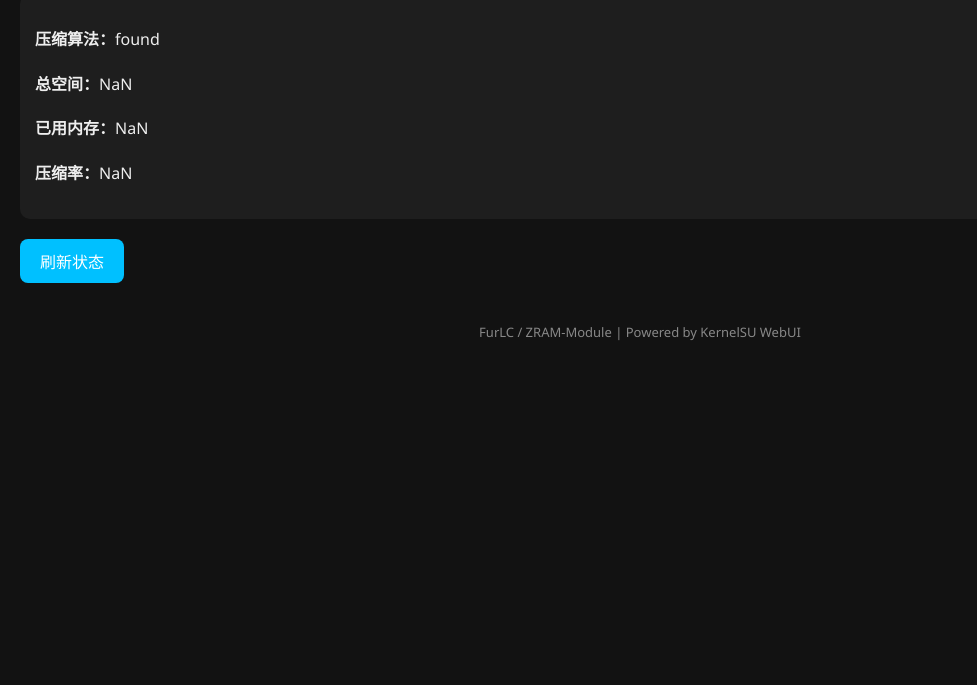
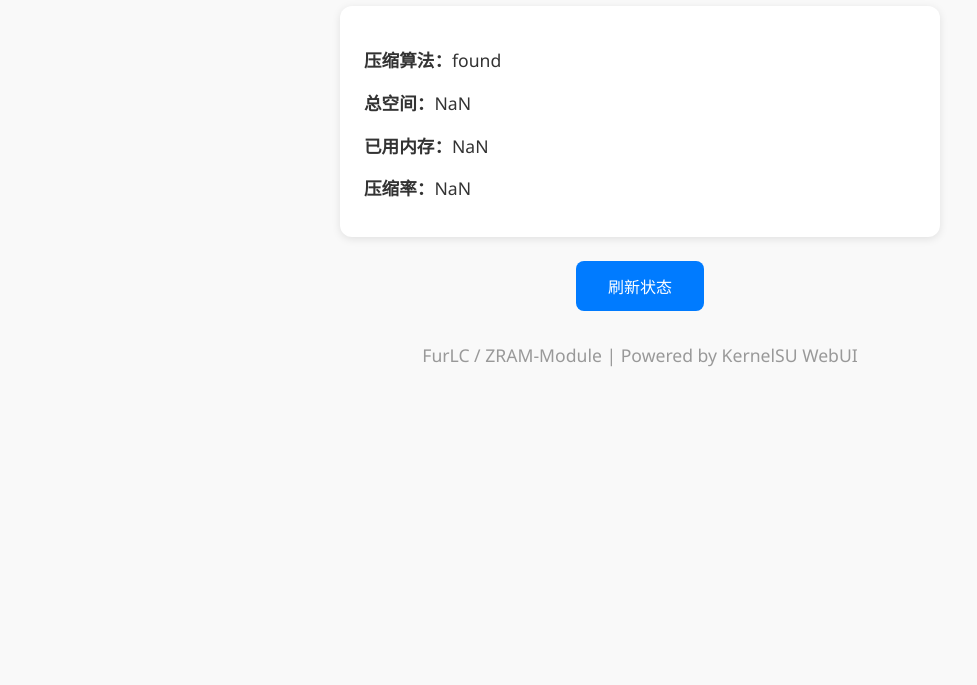
Before and after one commit to xx2901318208/ZRAM-Module, a plain HTML site: page webroot/index.html in a window 1280 px wide. Shown: the part 115-800 px from the top of the page, without its empty margins (0-977 px from the left). Drawn offline with Linux system fonts and the light colour scheme; no server answers.

Commit message:
Update style.css

```diff
--- a/webroot/style.css
+++ b/webroot/style.css
@@ -1,40 +1,50 @@
 body {
   font-family: "Segoe UI", sans-serif;
-  background-color: #121212;
-  color: #eeeeee;
-  margin: 0;
-  padding: 20px;
+  background: #f9f9f9;
+  color: #333;
+  padding: 2rem;
+  max-width: 600px;
+  margin: auto;
 }
 
 h1 {
-  color: #00c0ff;
+  text-align: center;
+  color: #0066cc;
 }
 
 #zram-status {
-  background-color: #1e1e1e;
-  padding: 15px;
-  border-radius: 10px;
-  margin-bottom: 20px;
-  line-height: 1.8;
+  background: #ffffff;
+  padding: 1.5rem;
+  margin-top: 1rem;
+  border-radius: 12px;
+  box-shadow: 0 2px 8px rgba(0,0,0,0.1);
+}
+
+p {
+  font-size: 1.1rem;
+  margin-bottom: 0.8rem;
 }
 
 button {
-  background-color: #00c0ff;
+  display: block;
+  margin: 1.5rem auto;
+  padding: 0.8rem 2rem;
+  font-size: 1rem;
+  background-color: #007bff;
   color: #fff;
   border: none;
-  padding: 10px 20px;
-  font-size: 16px;
   border-radius: 8px;
   cursor: pointer;
+  transition: 0.2s ease;
 }
 
 button:hover {
-  background-color: #0090cc;
+  background-color: #0056b3;
 }
 
 footer {
-  margin-top: 40px;
-  font-size: 13px;
-  color: #888;
   text-align: center;
+  margin-top: 2rem;
+  color: #999;
+  font-size: 0.9rem;
 }
```
